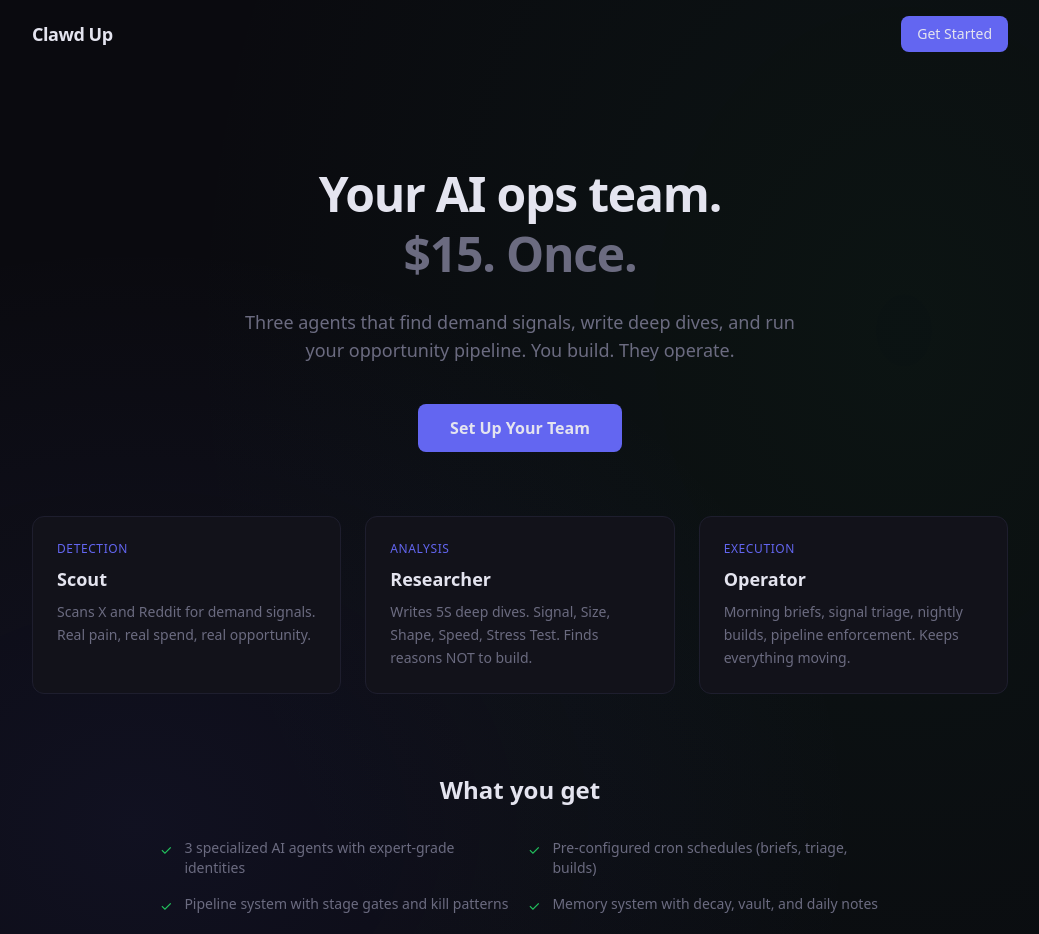
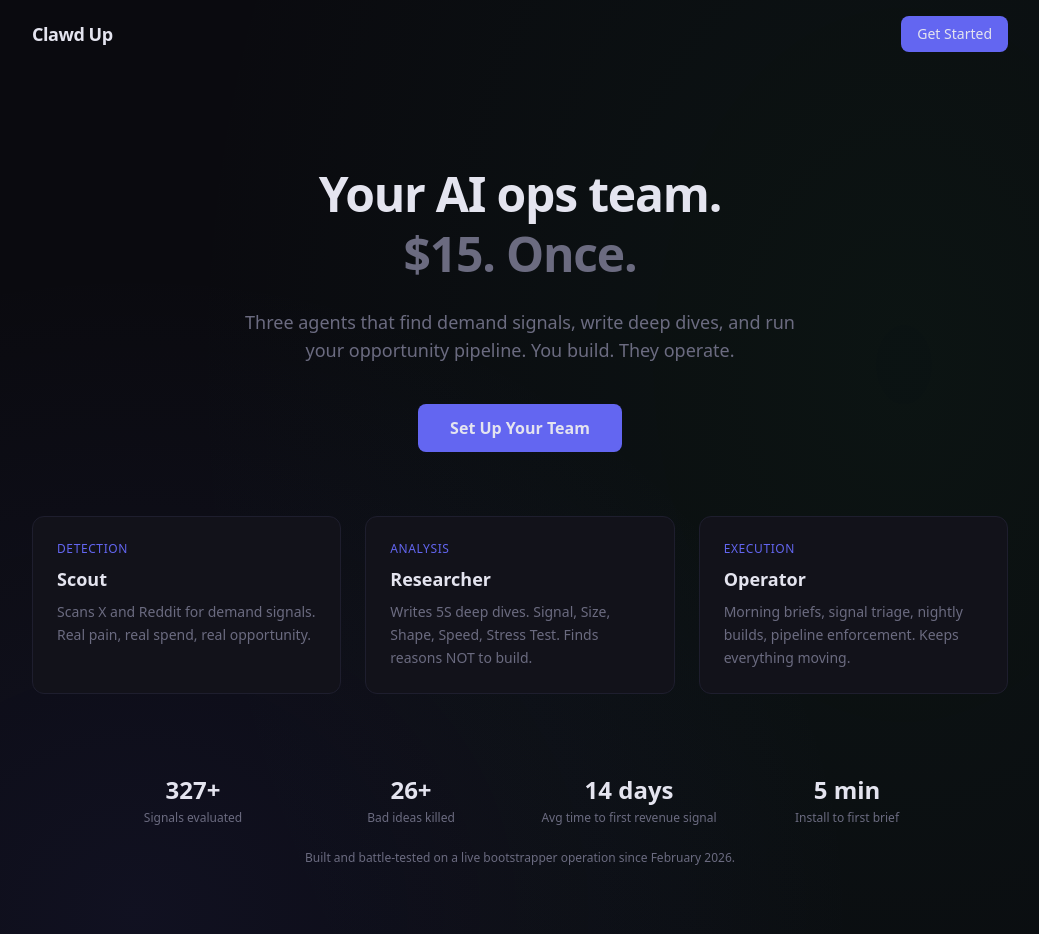
Before and after one commit to Jmee67/clawd-up-web, a Next.js app: page / in a window 1280 px wide. Shown: the top 934 px of the page, without its empty margins (120-1159 px from the left). Built offline with nearby package versions, Linux system fonts and the light colour scheme.

Commit message:
Add social proof stats section to landing page

```diff
--- a/app/page.tsx
+++ b/app/page.tsx
@@ -96,6 +96,26 @@ function Hero({ onStart }: { onStart: () => void }) {
             <p className="text-sm text-[var(--text-muted)] leading-relaxed">{a.desc}</p>
           </div>
         ))}
+      </section>
+
+      {/* Social Proof / Stats */}
+      <section className="max-w-4xl mx-auto px-6 pb-20">
+        <div className="grid grid-cols-2 md:grid-cols-4 gap-6 text-center">
+          {[
+            { value: "327+", label: "Signals evaluated" },
+            { value: "26+", label: "Bad ideas killed" },
+            { value: "14 days", label: "Avg time to first revenue signal" },
+            { value: "5 min", label: "Install to first brief" },
+          ].map((stat) => (
+            <div key={stat.label}>
+              <div className="text-2xl font-bold text-[var(--text)]">{stat.value}</div>
+              <div className="text-xs text-[var(--text-muted)] mt-1">{stat.label}</div>
+            </div>
+          ))}
+        </div>
+        <p className="text-center text-xs text-[var(--text-muted)] mt-6">
+          Built and battle-tested on a live bootstrapper operation since February 2026.
+        </p>
       </section>
 
       {/* What You Get */}
```
Also changed, not shown: 1 other file (tests, documents, lock files or other folders).
